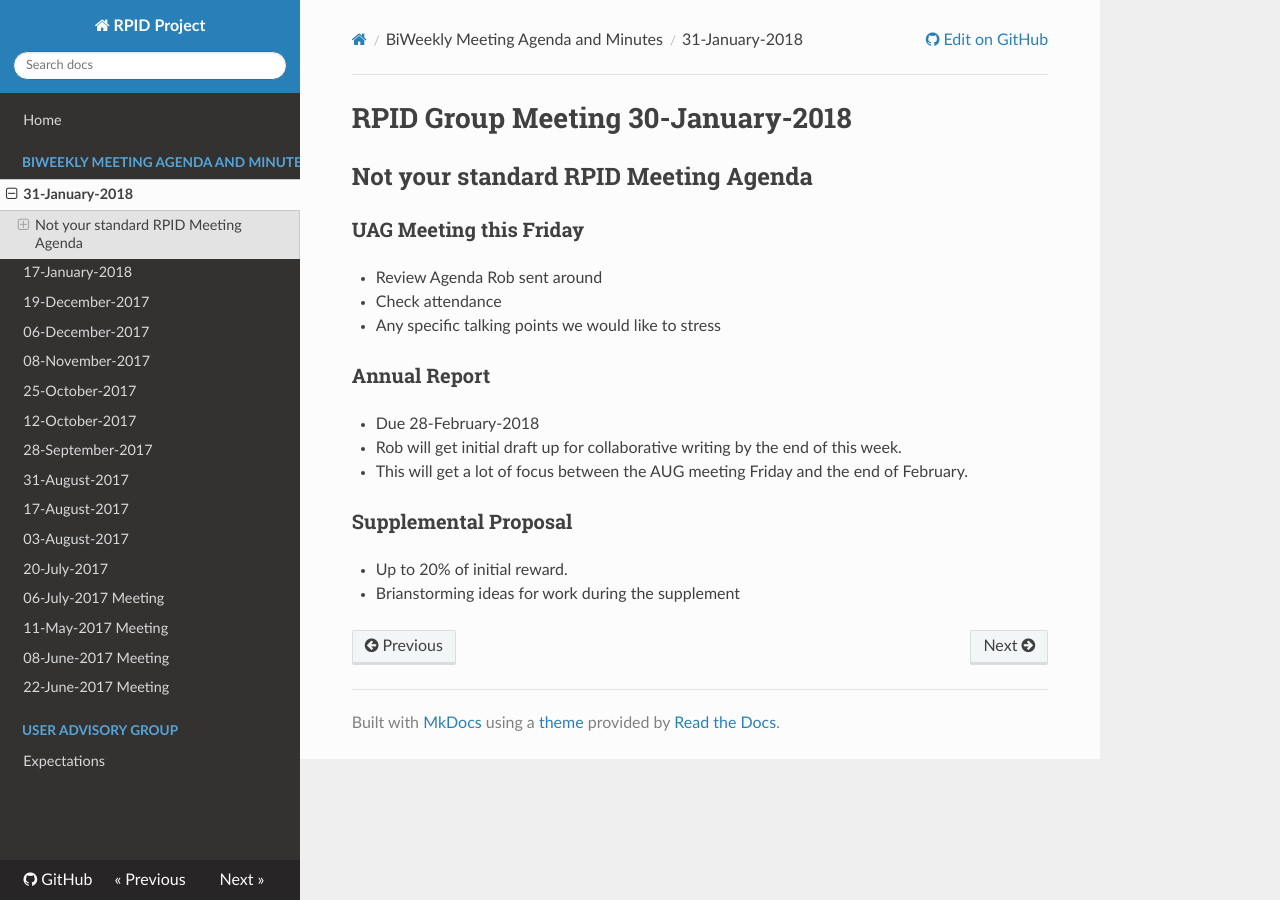
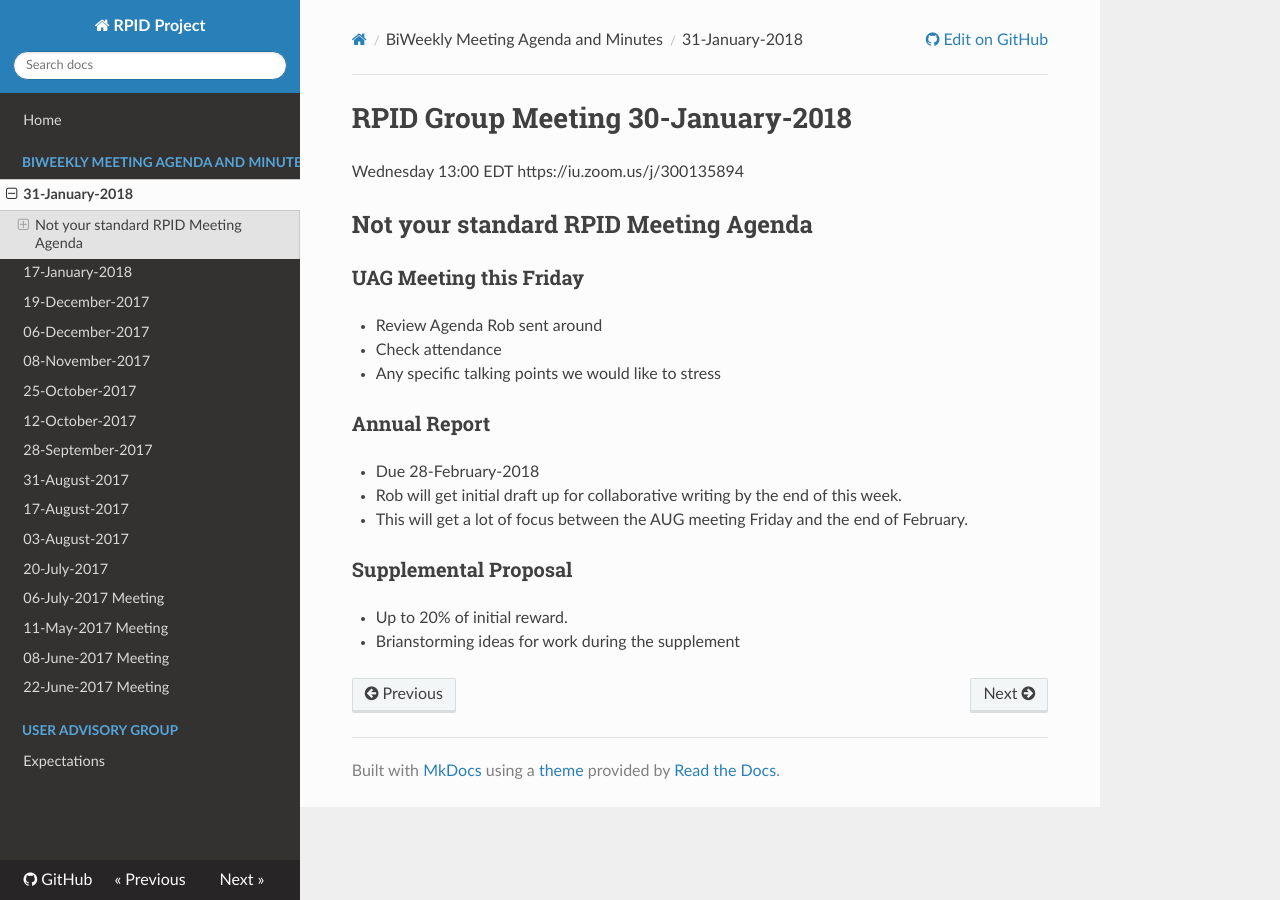
Before and after one commit to rpidproject/rpid, an MkDocs documentation site: the page built from docs/31-January-2018.md, in a window 1280 px wide. Built offline with MkDocs 1.6.1, drawn with Linux system fonts in a browser that asks for light colours; nearby versions of some CDN libraries; old or Windows-style settings are respelled for this version of MkDocs.

Commit message:
Update 31-January-2018.md

```diff
--- a/docs/31-January-2018.md
+++ b/docs/31-January-2018.md
@@ -1,4 +1,6 @@
 # RPID Group Meeting 30-January-2018
+
+Wednesday 13:00 EDT https://iu.zoom.us/j/300135894
 
 ## Not your standard RPID Meeting Agenda
 
```
